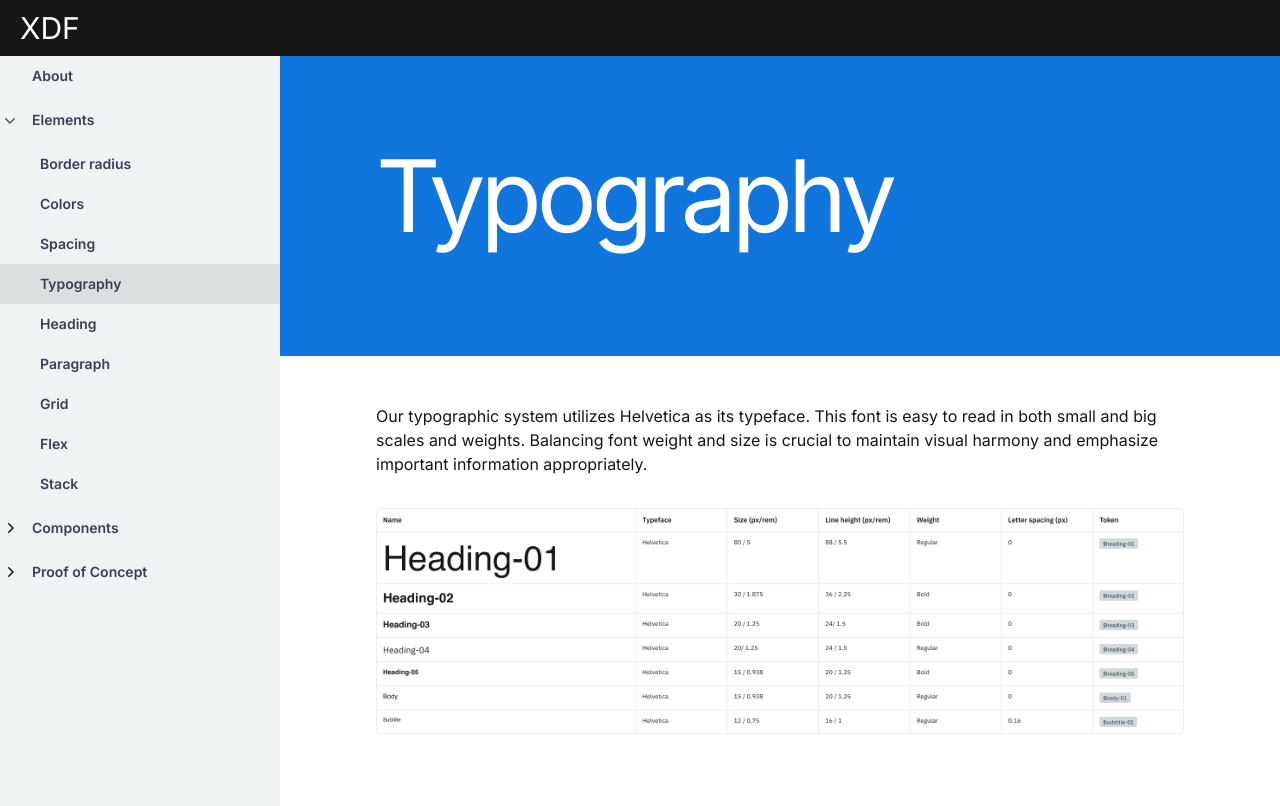
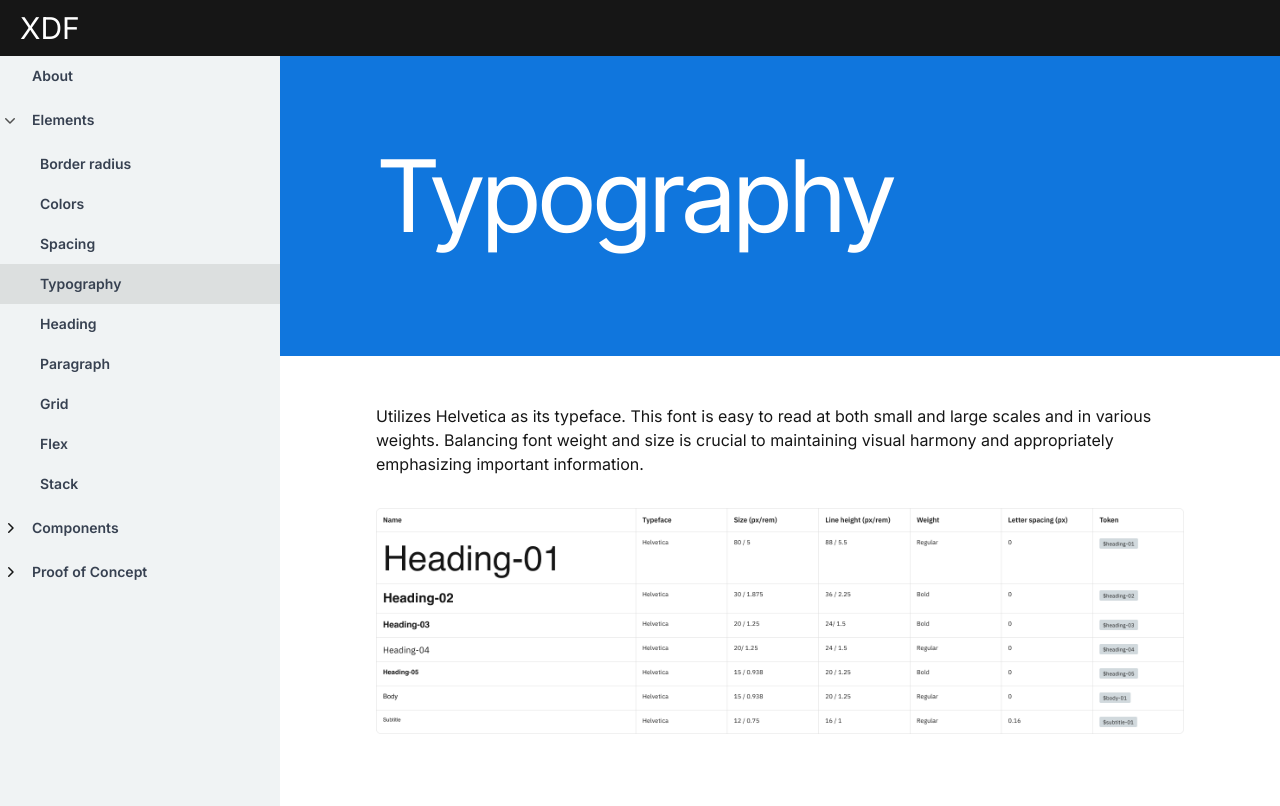
Before and after one commit to totisama/design-system, a Next.js app: page /elements/typography in a window 1280 px wide. Built offline with nearby package versions, Linux system fonts and the light colour scheme.

Commit message:
Change text

```diff
--- a/src/app/elements/typography/page.tsx
+++ b/src/app/elements/typography/page.tsx
@@ -5,7 +5,7 @@ import Image from 'next/image'
 import type React from 'react'
 
 const TEXT =
-  'Our typographic system utilizes Helvetica as its typeface. This font is easy to read in both small and big scales and weights. Balancing font weight and size is crucial to maintain visual harmony and emphasize important information appropriately.'
+  'Utilizes Helvetica as its typeface. This font is easy to read at both small and large scales and in various weights. Balancing font weight and size is crucial to maintaining visual harmony and appropriately emphasizing important information.'
 
 export default function TypographyPage() {
   return (
```
